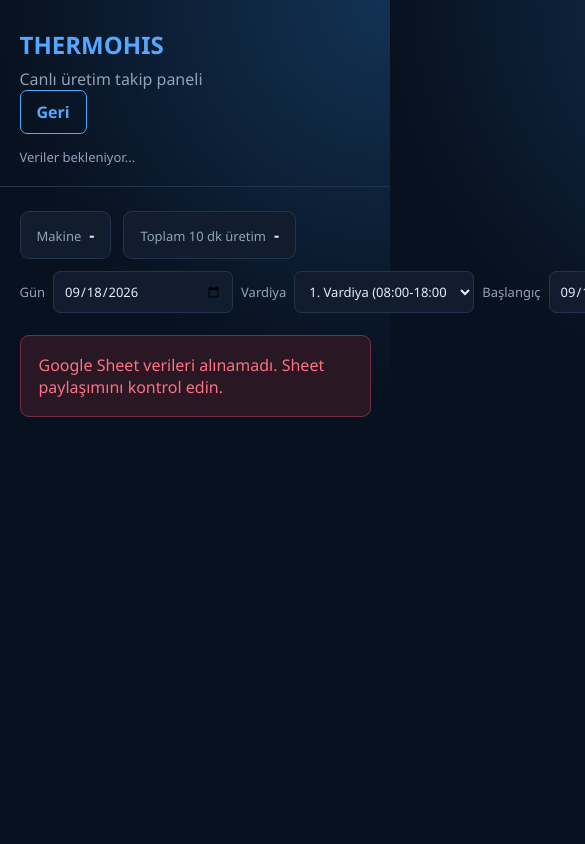
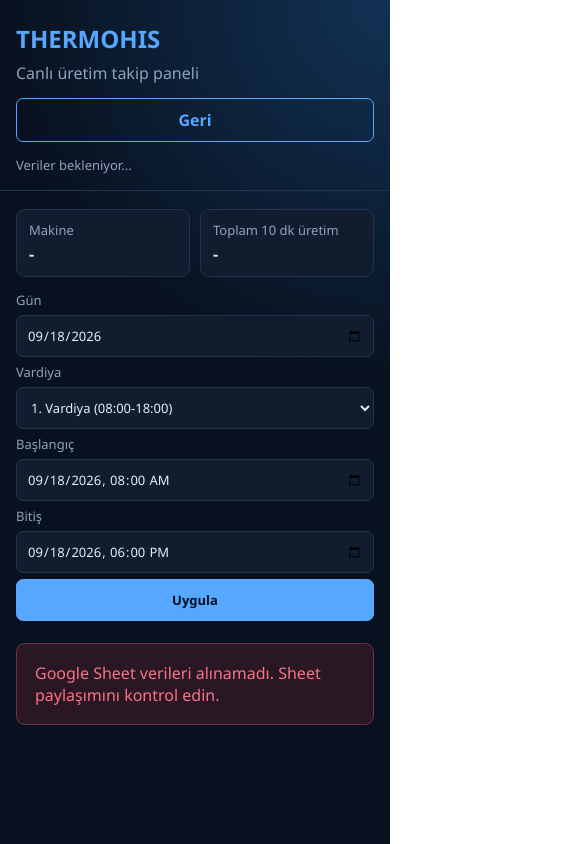
Before and after one commit to QwertA-159Al/THERMOHIS, a plain HTML site: page grafik.html in a window 390 px wide. Shown: the top 844 px of the page, 585 px wide, since content can reach past the window. Drawn offline with Linux system fonts and the light colour scheme.

Commit message:
Update grafik.html

```diff
--- a/grafik.html
+++ b/grafik.html
@@ -76,8 +76,23 @@
         .chart-modal .trend-chart { height: min(60vh, 480px); cursor: default; }
 
         @media (max-width: 600px) {
-            header { display: block; }
-            .updated { margin-top: 14px; }
+            header { display: block; padding: 22px 16px 16px; }
+            main { padding: 18px 16px 32px; }
+            .updated { margin-top: 14px; white-space: normal; }
+            .back-button { width: 100%; margin-top: 14px; }
+            .summary { display: grid; grid-template-columns: 1fr 1fr; gap: 10px; }
+            .summary-item { min-width: 0; padding: 11px 12px; }
+            .summary-label { display: block; margin: 0 0 4px; }
+            .row-selector { grid-column: 1 / -1; display: grid; grid-template-columns: 1fr; gap: 6px; margin: 4px 0 0; }
+            .row-selector input, .row-selector select, .row-selector button { width: 100%; min-height: 42px; }
+            .trend-grid { grid-template-columns: minmax(0, 1fr); }
+            .trend-card { min-width: 0; padding: 14px; }
+            .trend-total { line-height: 1.5; }
+            .chart-modal { padding: 10px; }
+            .chart-modal-content { max-height: 90vh; overflow: auto; padding: 14px; }
+            .chart-modal-header { align-items: flex-start; }
+            .chart-modal-header h2 { font-size: 18px; }
+            .chart-modal-close { flex: 0 0 auto; }
         }
     </style>
 </head>
```
